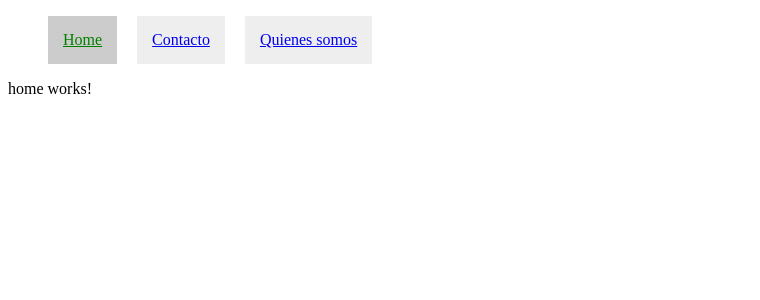
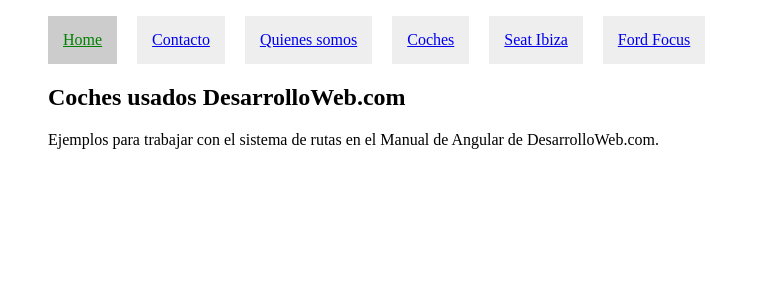
Before and after one commit to midesweb/ejemplos_rutas_angular, an Angular app: page / in a window 1280 px wide. Shown: the top 300 px of the page, without its empty margins (0-760 px from the left). Built offline with nearby package versions, Linux system fonts and the light colour scheme.

Commit message:
Crear rutas enviando parámetros

```diff
--- a/src/app/app.component.css
+++ b/src/app/app.component.css
@@ -13,3 +13,6 @@
   background-color: #eee;
   padding: 15px;
 }
+section {
+  margin: 0 40px;
+}
--- a/src/app/app.component.html
+++ b/src/app/app.component.html
@@ -9,7 +9,17 @@
     <li routerLinkActive="activo">
       <a routerLink="/quienessomos">Quienes somos</a>
     </li>
+    <li routerLinkActive="activo">
+      <a routerLink="/coches">Coches</a>
+    </li>
+    <li routerLinkActive="activo">
+      <a routerLink="/coches/seat/ibiza">Seat Ibiza</a>
+    </li>
+    <li routerLinkActive="activo">
+      <a routerLink="/coches/ford/focus">Ford Focus</a>
+    </li>
   </ul>
 </nav>
-
-<router-outlet></router-outlet>
+<section>
+  <router-outlet></router-outlet>
+</section>
--- a/src/app/app.component.ts
+++ b/src/app/app.component.ts
@@ -6,5 +6,5 @@
   styleUrls: ['./app.component.css']
 })
 export class AppComponent {
-  title = 'app';
+
 }
--- a/src/app/app.module.ts
+++ b/src/app/app.module.ts
@@ -6,11 +6,14 @@
 import { HomeComponent } from './home/home.component';
 import { ContactoComponent } from './contacto/contacto.component';
 import { QuienesSomosComponent } from './quienes-somos/quienes-somos.component';
+import { CochesComponent } from './coches/coches.component';
 
 const rutas: Routes = [
   { path: '', component: HomeComponent },
   { path: 'contacto', component: ContactoComponent },
   { path: 'quienessomos', component: QuienesSomosComponent },
+  { path: 'coches', component: CochesComponent },
+  { path: 'coches/:marca/:modelo', component: CochesComponent }
 ];
 
 @NgModule({
@@ -18,7 +21,8 @@
     AppComponent,
     HomeComponent,
     ContactoComponent,
-    QuienesSomosComponent
+    QuienesSomosComponent,
+    CochesComponent
   ],
   imports: [
     BrowserModule,
--- /dev/null
+++ b/src/app/coches/coches.component.html
@@ -0,0 +1,3 @@
+<h1>
+  Coches en venta
+</h1>
--- /dev/null
+++ b/src/app/coches/coches.component.ts
@@ -0,0 +1,15 @@
+import { Component, OnInit } from '@angular/core';
+
+@Component({
+  selector: 'app-coches',
+  templateUrl: './coches.component.html',
+  styleUrls: ['./coches.component.css']
+})
+export class CochesComponent implements OnInit {
+
+  constructor() { }
+
+  ngOnInit() {
+  }
+
+}
--- a/src/app/home/home.component.html
+++ b/src/app/home/home.component.html
@@ -1,3 +1,4 @@
+<h1>Coches usados DesarrolloWeb.com</h1>
 <p>
-  home works!
+  Ejemplos para trabajar con el sistema de rutas en el Manual de Angular de DesarrolloWeb.com.
 </p>
```
Also changed, not shown: src/app/coches/coches.component.css (added), 1 other file (tests, documents, lock files or other folders).
